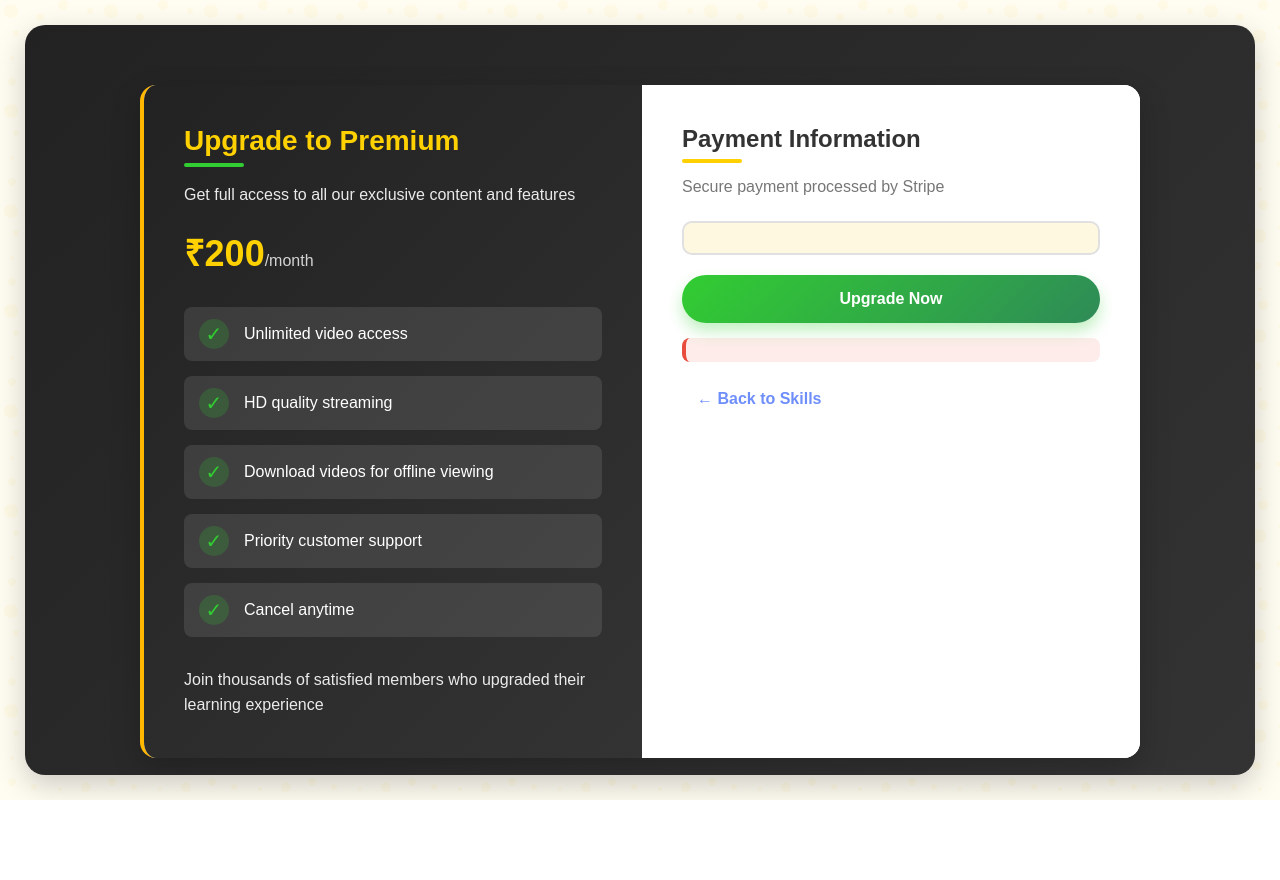
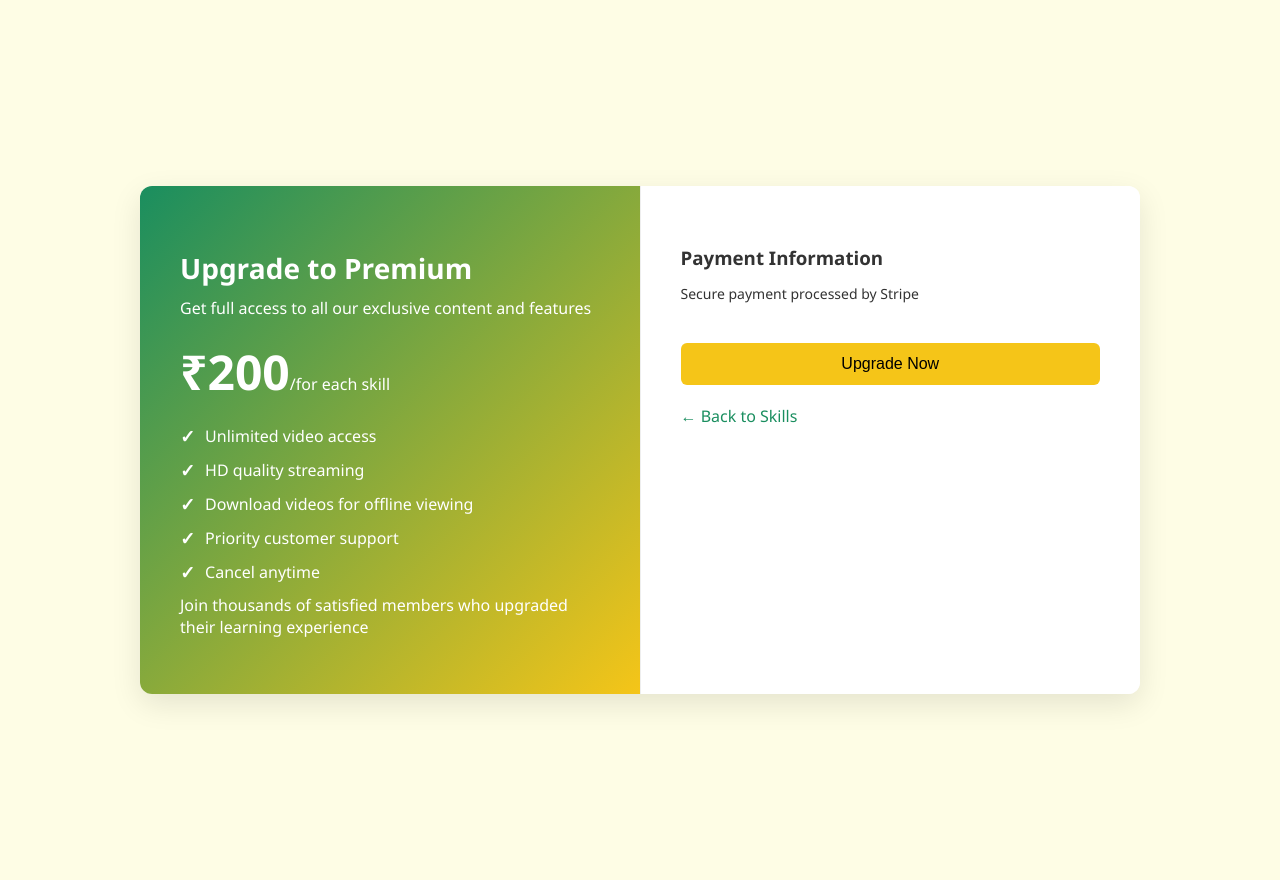
Before and after one commit to Harshita890/SwapSkill, a PHP site: page /upgrade.php in a window 1280 px wide. Before the commit the page ends 800 px from the top, so only its background shows below. Run offline with PHP 8.4, Linux system fonts and the light colour scheme; the visitor is signed in with stand-in values (Sample User, id 1); data that the repository does not hold is empty; some libraries are stand-ins or nearby versions.

Commit message:
complete UI

```diff
--- a/login.php
+++ b/login.php
@@ -126,7 +126,7 @@ if ($_SERVER['REQUEST_METHOD'] == 'POST') {
             <input type="text" name="username" placeholder="Enter your username" required>
             <label for="password">passwords:</label>
             <input type="text" name="password" placeholder="enter your passwords" required>
-            <button type =submit>submit:</button>
+            <button type =submit>submit</button>
         </form>
         <p>Already dont have an account? <a href="register.php">register here</a>.</p>
         </body>
--- a/upgrade.php
+++ b/upgrade.php
@@ -19,288 +19,139 @@ if($user['is_premium']) {
 <html>
 <head>
     <title>Upgrade to Premium</title>
-    <link rel="stylesheet" type="text/css" href="css.css">
-    <script src="https://js.stripe.com/v3/"></script>
     <style>
+        body {
+            margin: 0;
+            font-family: 'Segoe UI', sans-serif;
+            background: #fefde5;
+            color: #333;
+        }
+
+        .main-content {
+            display: flex;
+            justify-content: center;
+            align-items: center;
+            min-height: 100vh;
+            padding: 40px;
+        }
+
         .upgrade-container {
             display: flex;
+            width: 90%;
             max-width: 1000px;
-    margin: 30px auto;
-    background: var(--card-bg);
-    border-radius: 16px;
-    box-shadow: 0 10px 30px rgba(0, 0, 0, 0.2);
+            background: white;
+            border-radius: 12px;
+            box-shadow: 0 10px 30px rgba(0, 0, 0, 0.1);
             overflow: hidden;
-    animation: fadeIn 0.8s ease forwards;
-    border-left: 4px solid var(--accent1);
+        }
+
+        .upgrade-info, .upgrade-payment {
+            padding: 40px;
+            flex: 1;
         }
 
         .upgrade-info {
-    flex: 1;
-    padding: 40px;
-    background: linear-gradient(135deg, var(--sidebar), #333333);
-    color: var(--text-light);
-}
-
-.upgrade-payment {
-    flex: 1;
-    padding: 40px;
-    background: var(--card-bg);
+            background: linear-gradient(135deg, #1a8e5f, #f5c518);
+            color: white;
         }
 
         .upgrade-info h2 {
             font-size: 28px;
-    margin-bottom: 15px;
-    color: var(--primary);
-    position: relative;
-    padding-bottom: 10px;
-}
-
-.upgrade-info h2::after {
-    content: '';
-    position: absolute;
-    bottom: 0;
-    left: 0;
-    width: 60px;
-    height: 4px;
-    background: var(--secondary);
-    border-radius: 10px;
+            margin-bottom: 10px;
         }
 
         .upgrade-info p {
             font-size: 16px;
-    line-height: 1.6;
-    opacity: 0.9;
+            margin-top: 10px;
         }
 
         .price-display {
-    font-size: 42px;
-    font-weight: 700;
-    margin: 25px 0;
-    color: var(--primary);
+            font-size: 48px;
+            font-weight: bold;
+            margin: 20px 0;
         }
 
         .price-display span {
-    font-size: 18px;
-    font-weight: 400;
-    color: rgba(255, 255, 255, 0.8);
+            font-size: 16px;
+            font-weight: normal;
         }
 
         .benefits-list {
-    margin: 30px 0;
+            margin-top: 20px;
         }
 
         .benefit-item {
             display: flex;
             align-items: center;
-    margin-bottom: 15px;
-    padding: 12px 15px;
-    background: rgba(255, 255, 255, 0.1);
-    border-radius: 8px;
-    transition: all 0.3s ease;
-}
-
-.benefit-item:hover {
-    background: rgba(255, 255, 255, 0.2);
-    transform: translateX(5px);
+            margin: 10px 0;
         }
 
         .benefit-icon {
-    margin-right: 15px;
-    font-size: 20px;
-    color: var(--secondary);
-    width: 30px;
-    height: 30px;
-    background: rgba(50, 205, 50, 0.2);
-    border-radius: 50%;
+            margin-right: 10px;
+            font-weight: bold;
+            font-size: 18px;
+        }
+
+        .upgrade-payment {
+            background-color: #fff;
+            color: #333;
+            border-left: 1px solid #eee;
+        }
+
+        .upgrade-payment h3 {
+            margin-bottom: 10px;
+        }
+
+        .upgrade-payment p {
+            font-size: 14px;
+            margin-bottom: 20px;
+        }
+
+        #payment-form {
             display: flex;
+            flex-direction: column;
+        }
+
+        #payment-element {
+            margin-bottom: 20px;
+        }
+
+        button#submit {
+            padding: 12px 20px;
+            background-color: #f5c518;
+            border: none;
+            color: #000;
+            font-size: 16px;
+            border-radius: 6px;
+            cursor: pointer;
+            transition: background-color 0.3s;
+            display: inline-flex;
             align-items: center;
             justify-content: center;
         }
 
-.upgrade-payment h3 {
-    font-size: 24px;
-    margin-bottom: 15px;
-    color: var(--text-dark);
-    position: relative;
-    padding-bottom: 10px;
+        button#submit:hover {
+            background-color: #e0b000;
         }
 
-.upgrade-payment h3::after {
-    content: '';
-    position: absolute;
-    bottom: 0;
-    left: 0;
-    width: 60px;
-    height: 4px;
-    background: var(--primary);
-    border-radius: 10px;
-}
-
-.upgrade-payment p {
-    font-size: 16px;
-    color: #777;
-    margin-bottom: 25px;
-}
-
-#payment-form {
-    margin-top: 20px;
-}
-
-#payment-element {
-    margin-bottom: 20px;
-    padding: 15px;
-    background: var(--yellow-light);
-    border-radius: 10px;
-    border: 2px solid #e0e0e0;
-}
-
-#payment-element:focus {
-    border-color: var(--primary);
-    box-shadow: 0 0 0 5px rgba(255, 209, 0, 0.2);
-}
-
-#submit {
-    background: linear-gradient(135deg, var(--secondary), var(--green-dark));
-    color: white;
-    border: none;
-    padding: 15px;
-    font-size: 16px;
-    border-radius: 50px;
-    cursor: pointer;
-    width: 100%;
-    font-weight: 600;
-    transition: all 0.3s ease;
-    display: flex;
-    align-items: center;
-    justify-content: center;
-    box-shadow: 0 8px 15px rgba(50, 205, 50, 0.3);
-    position: relative;
-    overflow: hidden;
-}
-
-#submit:hover {
-    transform: translateY(-5px);
-    box-shadow: 0 12px 20px rgba(50, 205, 50, 0.4);
-}
-
-#submit::before {
-    content: '';
-    position: absolute;
-    top: 0;
-    left: -100%;
-    width: 100%;
-    height: 100%;
-    background: linear-gradient(90deg, rgba(255,255,255,0.1), transparent);
-    transition: all 0.5s ease;
-}
-
-#submit:hover::before {
-    left: 100%;
+        .loading-spinner {
+            display: none;
+            margin-left: 10px;
+            width: 16px;
         }
 
         .back-link {
             display: inline-block;
-    margin-top: 25px;
-    color: var(--primary);
+            margin-top: 20px;
+            color: #1a8e5f;
             text-decoration: none;
-    font-weight: 600;
-    transition: all 0.3s ease;
-    padding: 8px 15px;
-    border-radius: 5px;
         }
 
         .back-link:hover {
-    color: var(--sidebar);
-    background: var(--primary);
-    transform: translateX(-5px);
-}
-
-#payment-message {
-    color: #e74c3c;
-    margin-top: 15px;
-    text-align: center;
-    padding: 12px;
-    background: #fdecea;
-    border-radius: 8px;
-    border-left: 4px solid #e74c3c;
-    animation: fadeIn 0.5s ease;
-}
-
-.loading-spinner {
-    display: none;
-    width: 20px;
-    height: 20px;
-    border: 3px solid rgba(255,255,255,0.3);
-    border-radius: 50%;
-    border-top-color: white;
-    animation: spin 1s ease-in-out infinite;
-    margin-left: 10px;
-}
-
-@keyframes spin {
-    to { transform: rotate(360deg); }
-}
-
-@media (max-width: 768px) {
-    .upgrade-container {
-        flex-direction: column;
-        margin: 15px;
-    }
-
-    .upgrade-info, .upgrade-payment {
-        padding: 25px;
-    }
-
-    .price-display {
-        font-size: 36px;
-        margin: 20px 0;
-    }
-}
-
-@media (max-width: 480px) {
-    .upgrade-info h2, .upgrade-payment h3 {
-        font-size: 24px;
-    }
-
-    .benefit-item {
-        padding: 10px;
-        font-size: 14px;
-    }
-
-    #submit {
-        padding: 12px;
-    }
-}
-        .price-display {
-            font-size: 36px;
-            font-weight: bold;
-            margin: 20px 0;
-        }
-        .back-link {
-            display: inline-block;
-            margin-top: 20px;
-            color: #6e8efb;
-            text-decoration: none;
-        }
-        #payment-message {
-            color: #e74c3c;
-            margin-top: 15px;
-            text-align: center;
-        }
-        .loading-spinner {
-            display: none;
-            width: 20px;
-            height: 20px;
-            border: 3px solid rgba(255,255,255,0.3);
-            border-radius: 50%;
-            border-top-color: white;
-            animation: spin 1s ease-in-out infinite;
-            margin-left: 10px;
-        }
-        @keyframes spin {
-            to { transform: rotate(360deg); }
+            text-decoration: underline;
         }
     </style>
+    <script src="https://js.stripe.com/v3/"></script>
 </head>
 <body>
 
@@ -311,7 +162,7 @@ if($user['is_premium']) {
             <h2>Upgrade to Premium</h2>
             <p>Get full access to all our exclusive content and features</p>
 
-            <div class="price-display">₹200<span style="font-size: 16px;">/month</span></div>
+            <div class="price-display">₹200<span style="font-size: 16px;">/for each skill</span></div>
 
             <div class="benefits-list">
                 <div class="benefit-item">
@@ -361,13 +212,12 @@ if($user['is_premium']) {
 <script>
     const stripe = Stripe('<?php echo getenv('STRIPE_PUBLIC_KEY'); ?>');
 
-    // Initialize Stripe Elements
     const elements = stripe.elements({
         appearance: {
             theme: 'stripe',
             variables: {
-                colorPrimary: '#6e8efb',
-                colorBackground: '#f9f9f9',
+                colorPrimary: '#1a8e5f',
+                colorBackground: '#fefde5',
             }
         }
     });
@@ -375,17 +225,14 @@ if($user['is_premium']) {
     const paymentElement = elements.create('payment');
     paymentElement.mount('#payment-element');
 
-    // Handle form submission
     const form = document.getElementById('payment-form');
     form.addEventListener('submit', async (event) => {
         event.preventDefault();
 
-        // Show loading state
         document.getElementById('submit').disabled = true;
         document.getElementById('spinner').style.display = 'inline-block';
         document.getElementById('button-text').textContent = 'Processing...';
 
-        // Confirm payment
         const { error } = await stripe.confirmPayment({
             elements,
             confirmParams: {
@@ -401,7 +248,6 @@ if($user['is_premium']) {
         }
     });
 
-    // Check for payment status in URL
     const urlParams = new URLSearchParams(window.location.search);
     if (urlParams.has('payment_error')) {
         document.getElementById('payment-message').textContent =
```
Also changed, not shown: dashboard.php (+9 -3 lines). Lines whose indentation alone changed are shown as unchanged.
